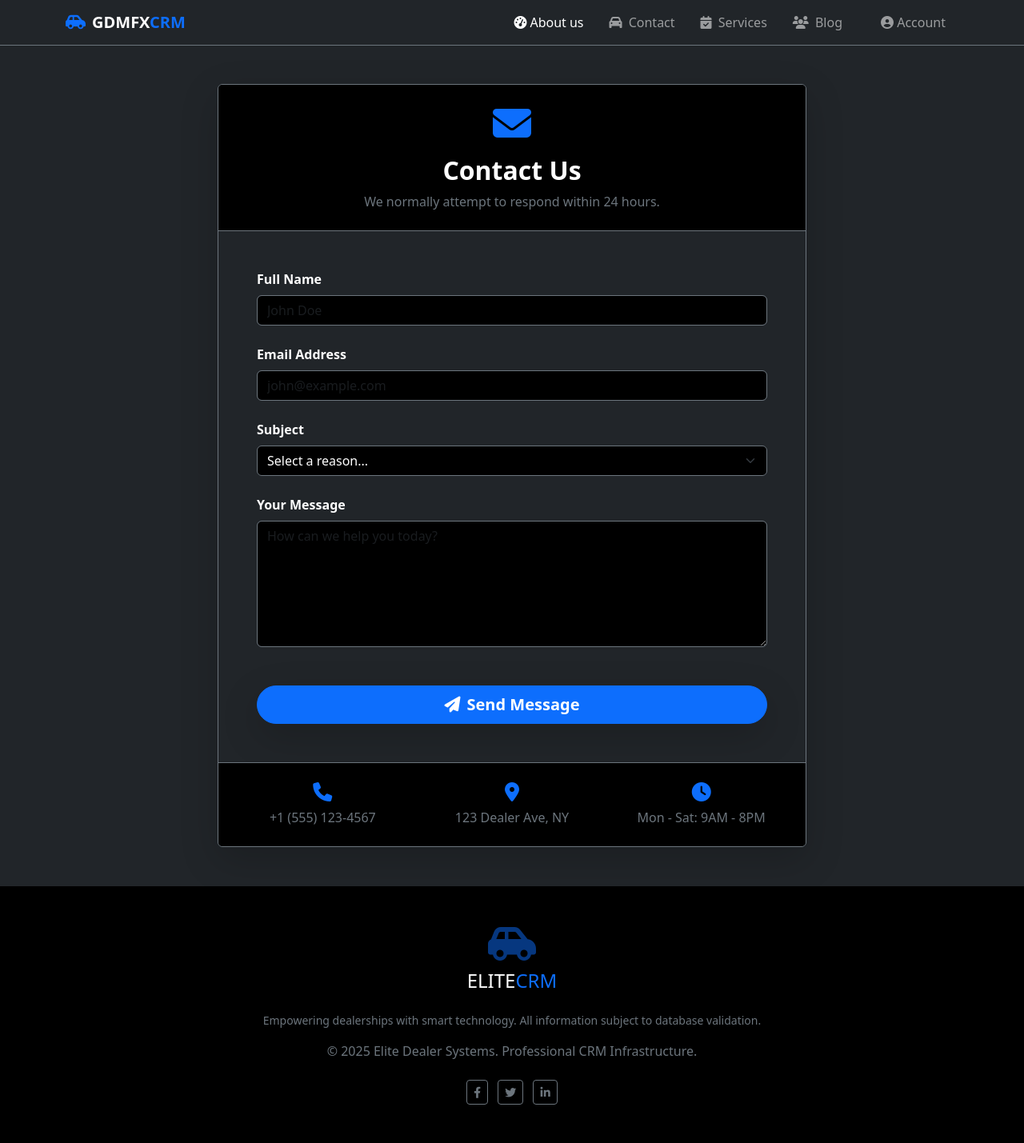
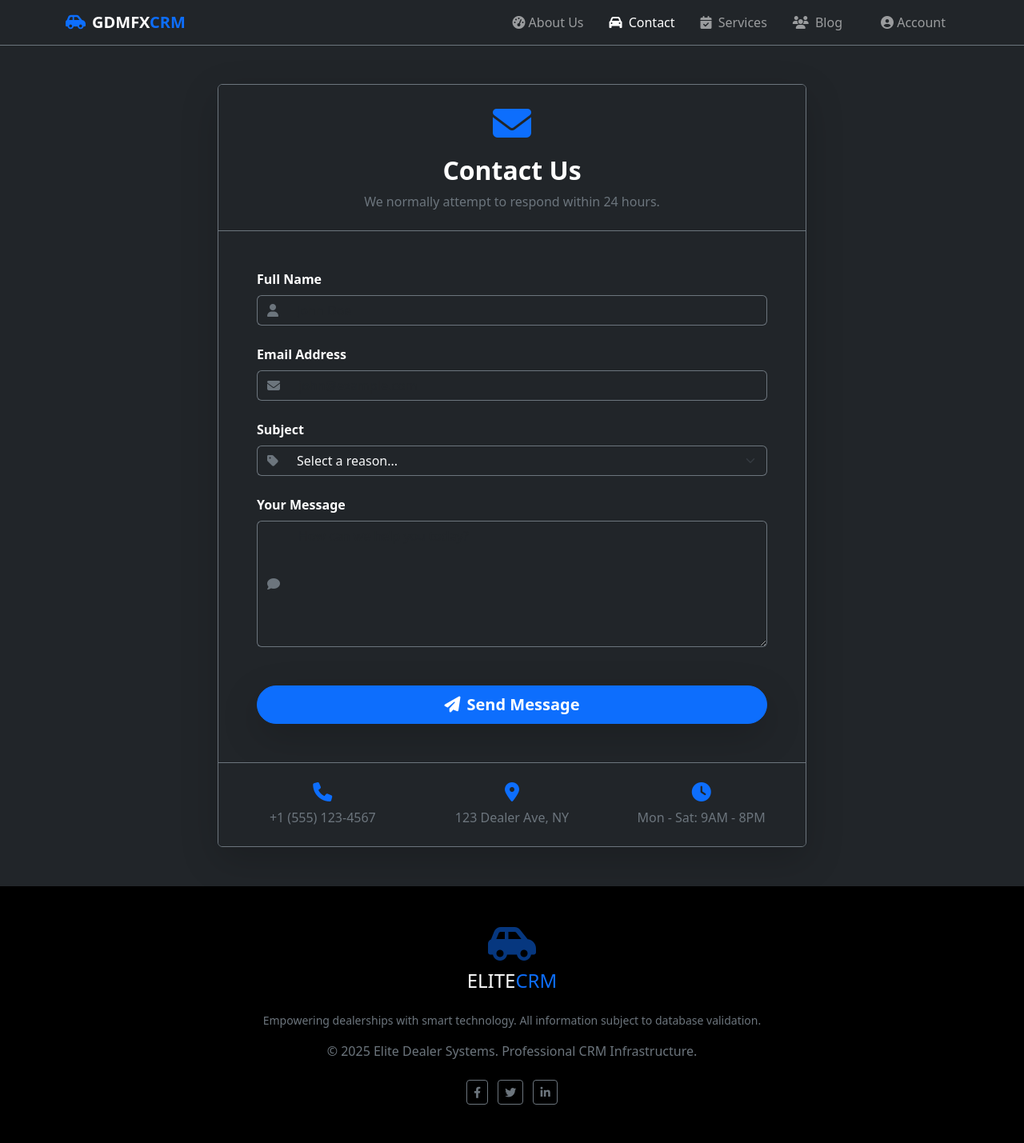
Before and after one commit to MichaelPE16/Practica_Final, a Django app: page /contact/ in a window 1280 px wide. Shown: the whole page at 80% size. Run offline with Django 5.2, Linux system fonts and the light colour scheme.

Commit message:
style: adding new stile to messaging system

```diff
--- a/GDMFX/templates/contact.html
+++ b/GDMFX/templates/contact.html
@@ -6,7 +6,7 @@
     <div class="row justify-content-center">
         <div class="col-lg-8">
             <div class="card bg-dark border-secondary shadow-lg">
-                <div class="card-header bg-black border-bottom border-secondary p-4 text-center">
+                <div class="card-header bg-dark border-bottom border-secondary p-4 text-center">
                     <i class="fa-solid fa-envelope fa-3x text-primary mb-3"></i>
                     <h2 class="text-white fw-bold mb-0">Contact Us</h2>
                     <p class="text-secondary mt-2 mb-0">We normally attempt to respond within 24 hours.</p>
@@ -28,20 +28,31 @@
 
                         <div class="mb-4">
                             <label for="name" class="form-label text-white fw-bold">Full Name</label>
-                            <input type="text" class="form-control bg-black border-secondary text-white" id="name"
+                            <div class="input-group">
+                                <span class="input-group-text bg-dark border-secondary text-secondary"><i
+                                        class="fa-solid fa-user"></i></span>
+                                <input type="text" class="form-control bg-dark text-light border-secondary" id="name"
                                     name="name" required placeholder="John Doe">
+                            </div>
                         </div>
 
                         <div class="mb-4">
                             <label for="email" class="form-label text-white fw-bold">Email Address</label>
-                            <input type="email" class="form-control bg-black border-secondary text-white" id="email"
+                            <div class="input-group">
+                                <span class="input-group-text bg-dark border-secondary text-secondary"><i
+                                        class="fa-solid fa-envelope"></i></span>
+                                <input type="email" class="form-control bg-dark text-light border-secondary" id="email"
                                     name="email" required placeholder="john@example.com">
+                            </div>
                         </div>
 
                         <div class="mb-4">
                             <label for="subject" class="form-label text-white fw-bold">Subject</label>
-                            <select class="form-select bg-black border-secondary text-white" id="subject" name="subject"
-                                required>
+                            <div class="input-group">
+                                <span class="input-group-text bg-dark border-secondary text-secondary"><i
+                                        class="fa-solid fa-tag"></i></span>
+                                <select class="form-select bg-dark text-light border-secondary" id="subject"
+                                    name="subject" required>
                                     <option value="" selected disabled>Select a reason...</option>
                                     <option value="Vehicle Inquiry">Vehicle Inquiry</option>
                                     <option value="Finance Question">Finance Question</option>
@@ -49,11 +60,17 @@
                                     <option value="Feedback">Feedback</option>
                                 </select>
                             </div>
+                        </div>
 
                         <div class="mb-4">
                             <label for="message" class="form-label text-white fw-bold">Your Message</label>
-                            <textarea class="form-control bg-black border-secondary text-white" id="message"
-                                name="message" rows="6" required placeholder="How can we help you today?"></textarea>
+                            <div class="input-group">
+                                <span class="input-group-text bg-dark border-secondary text-secondary"><i
+                                        class="fa-solid fa-comment"></i></span>
+                                <textarea class="form-control bg-dark text-light border-secondary" id="message"
+                                    name="message" rows="6" required
+                                    placeholder="How can we help you today?"></textarea>
+                            </div>
                         </div>
 
                         <div class="d-grid mt-5">
@@ -64,7 +81,7 @@
                     </form>
                 </div>
 
-                <div class="card-footer bg-black border-top border-secondary p-4 text-center">
+                <div class="card-footer bg-dark border-top border-secondary p-4 text-center">
                     <div class="row text-secondary">
                         <div class="col-md-4 mb-3 mb-md-0">
                             <i class="fa-solid fa-phone text-primary mb-2 fs-4"></i>
@@ -91,13 +108,35 @@
     .form-select:focus {
         background-color: #1a1d20;
         border-color: #0d6efd;
-        color: #fff;
+        color: #f8f9fa;
         box-shadow: 0 0 0 0.25rem rgba(13, 110, 253, 0.25);
     }
 
+    .input-group-text {
+        border-right: none;
+    }
+
+    .form-control,
+    .form-select {
+        border-left: none;
+    }
+
+    .form-control:focus,
+    .form-select:focus {
+        border-left: none;
+    }
+
+    /* Ensure the input group prepend also gets highlighted nicely or at least looks neat */
+    .input-group:focus-within .input-group-text {
+        border-color: #0d6efd;
+        color: #0d6efd !important;
+    }
+
     .form-select option {
-        background-color: #000;
-        color: #fff;
+        background-color: #212529;
+        /* Match bg-dark */
+        color: #f8f9fa;
+        /* Match text-light */
     }
 </style>
 {%endblock content%}
--- a/GDMFX/templates/home.html
+++ b/GDMFX/templates/home.html
@@ -29,18 +29,18 @@
             <div class="collapse navbar-collapse" id="navContent">
                 <ul class="navbar-nav ms-auto mb-2 mb-lg-0 align-items-center">
                     <li class="nav-item mx-2">
-                        <a class="nav-link active" href="{%url 'aboutus'%}"><i
-                                class="fa-solid fa-gauge-high me-1"></i>About us</a>
+                        <a class="nav-link {%if request.resolver_match.url_name == 'aboutus'%}active{%endif%}" href="{%url 'aboutus'%}"><i
+                                class="fa-solid fa-gauge-high me-1"></i>About Us</a>
                     </li>
                     <li class="nav-item mx-2">
-                        <a class="nav-link" href="{%url 'contact'%}"><i class="fa-solid fa-car me-1"></i>
+                        <a class="nav-link {%if request.resolver_match.url_name == 'contact'%}active{%endif%}" href="{%url 'contact'%}"><i class="fa-solid fa-car me-1"></i>
                             Contact</a>
                     </li>
                     <li class="nav-item mx-2">
                         <a class="nav-link" href="#"><i class="fa-solid fa-calendar-check me-1"></i> Services</a>
                     </li>
                     <li class="nav-item mx-2">
-                        <a class="nav-link" href="{%url 'blog_list'%}"><i class="fa-solid fa-users me-1"></i> Blog</a>
+                        <a class="nav-link {%if request.resolver_match.url_name == 'blog_list'%}active{%endif%}" href="{%url 'blog_list'%}"><i class="fa-solid fa-users me-1"></i> Blog</a>
                     </li>
                     <li class="nav-item dropdown ms-lg-3">
                         <a class="nav-link btn btn-outline-secondary px-3 rounded-pill" href="#" role="button"
```
Also changed, not shown: GDMFX/templates/blog_list.html (+72 -26 lines), GDMFX/templates/post_detail_internal.html (+43 -26 lines), db.sqlite3, 1 other file. Lines whose indentation alone changed are shown as unchanged.
